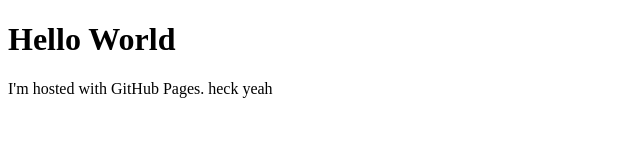
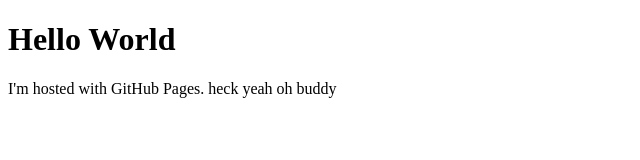
Before and after one commit to tannersavenge/webfundementals.github.io, a plain HTML site: page index.html in a window 1280 px wide. Shown: the full height of the page, 0-640 px from the left. Drawn offline with Linux system fonts and the light colour scheme.

Commit message:
Update index.html

```diff
--- a/index.html
+++ b/index.html
@@ -2,6 +2,6 @@
 <html>
 <body>
 <h1>Hello World</h1>
-<p>I'm hosted with GitHub Pages. heck yeah</p>
+<p>I'm hosted with GitHub Pages. heck yeah oh buddy</p>
 </body>
 </html>
```
